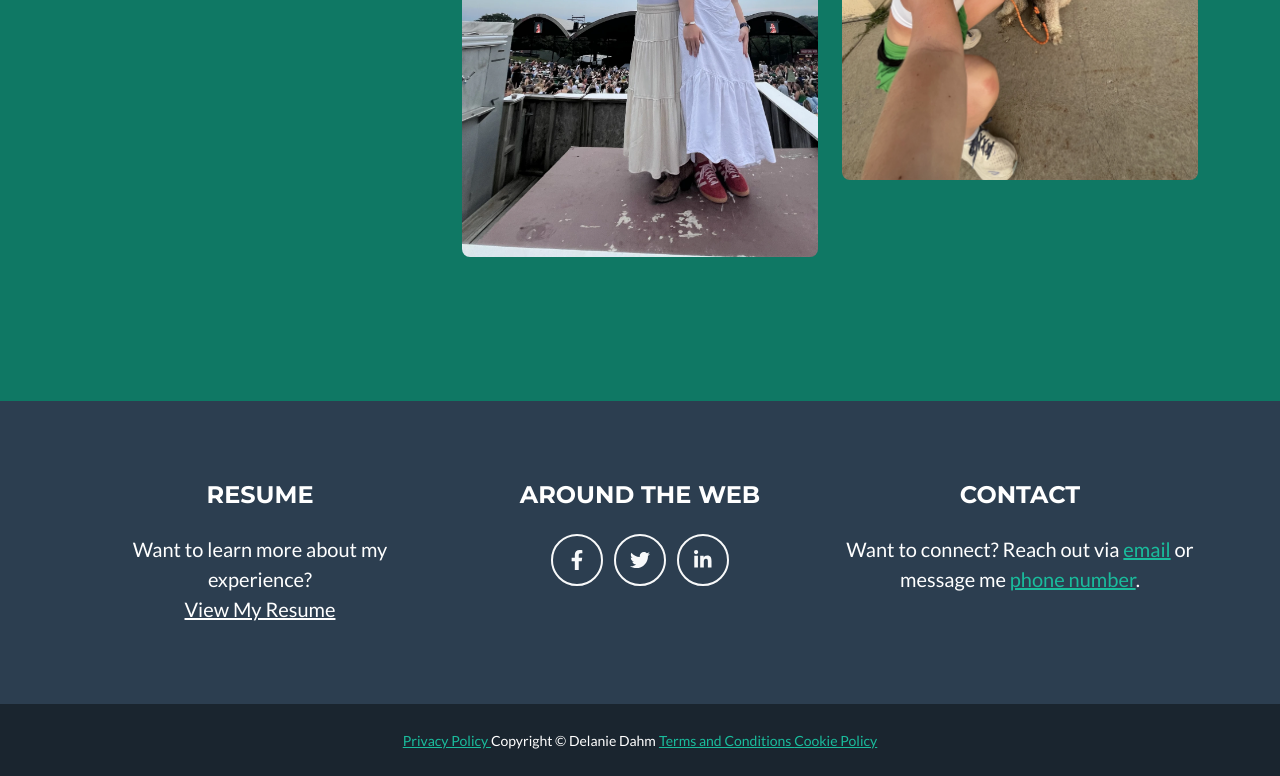
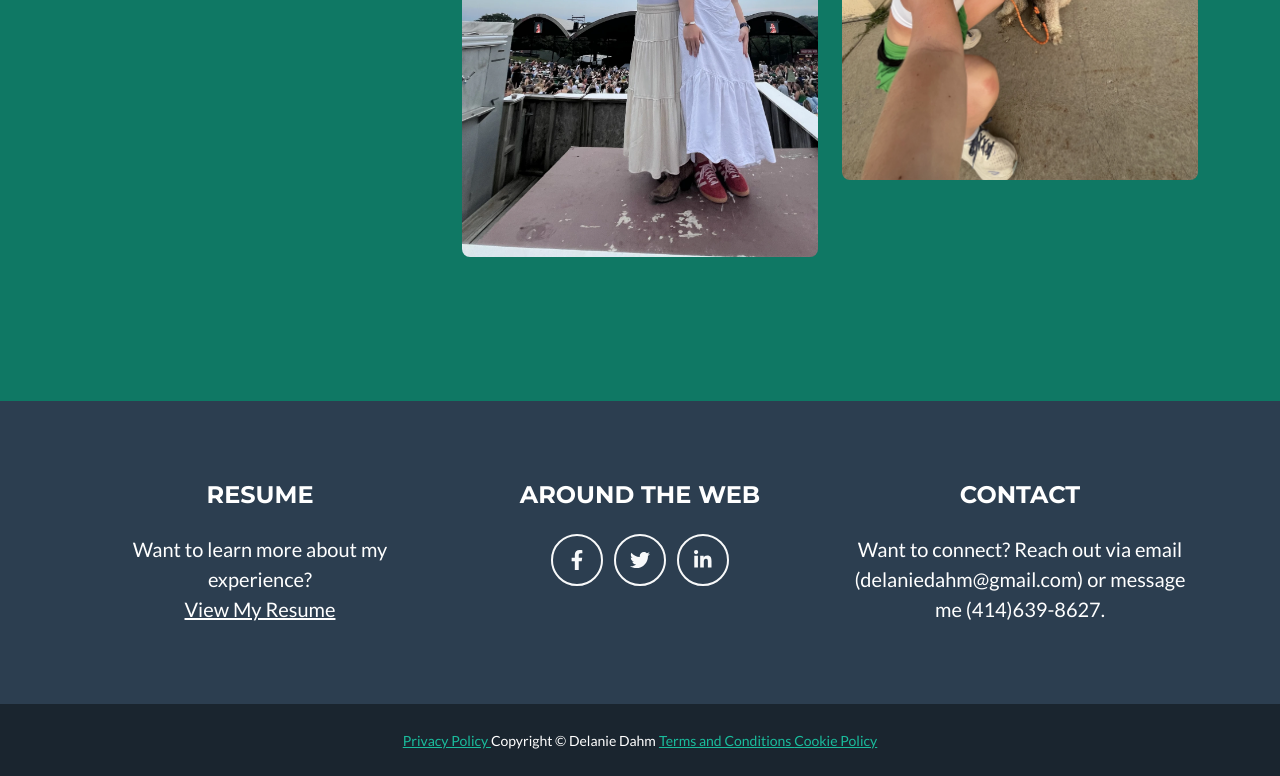
Before and after one commit to dahmd2/ddahm_portfolio, a plain HTML site: page index.html in a window 1280 px wide. Shown: the part 1975-2751 px from the top of the page. Drawn offline with nearby package versions, Linux system fonts and the light colour scheme.

Commit message:
Update index.html

```diff
--- a/index.html
+++ b/index.html
@@ -323,9 +323,8 @@
           <div class="col-lg-4">
             <h4 class="text-uppercase mb-4" id="contact">Contact</h4>
             <p class="lead mb-0">
-              Want to connect? Reach out via
-              <a href="delaniedahm@gmail.com">email</a> or message me
-              <a href="(414)639-8627">phone number</a>.
+              Want to connect? Reach out via email (delaniedahm@gmail.com) or
+              message me (414)639-8627.
             </p>
           </div>
         </div>
```
